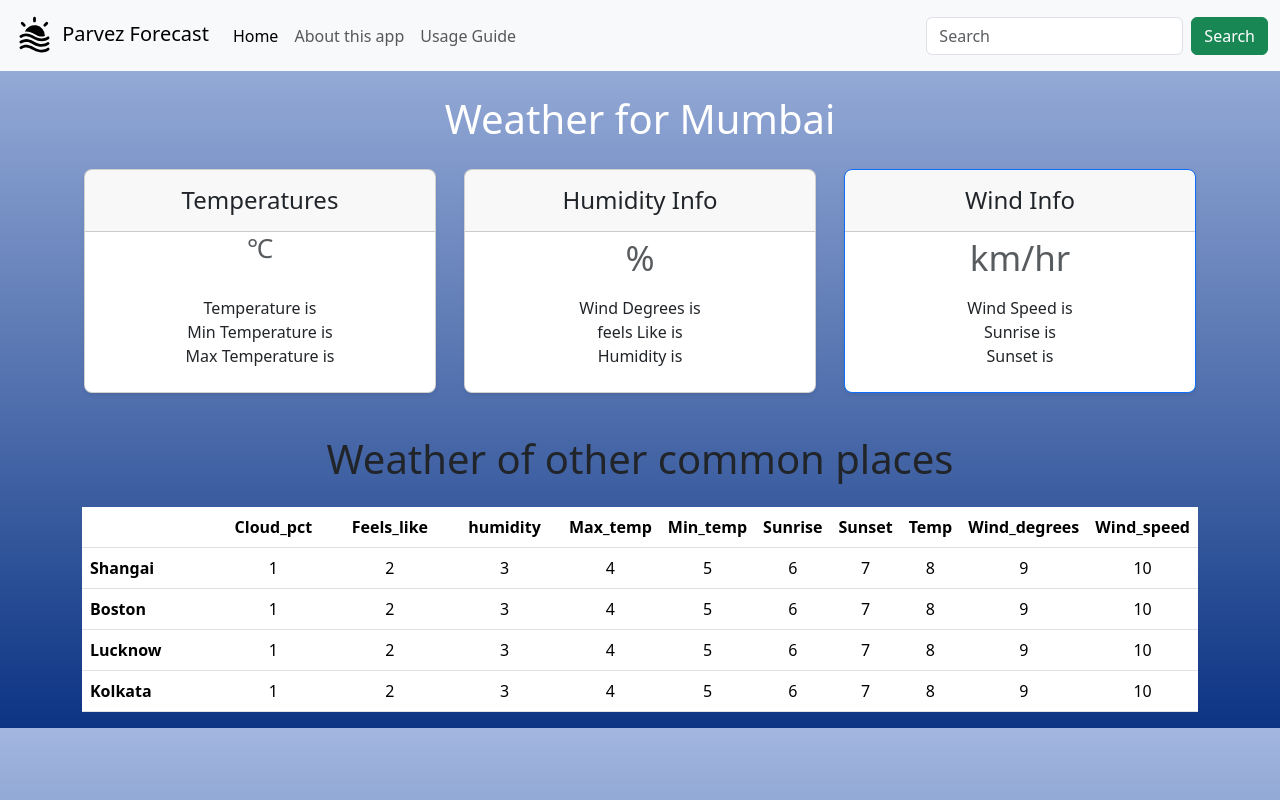
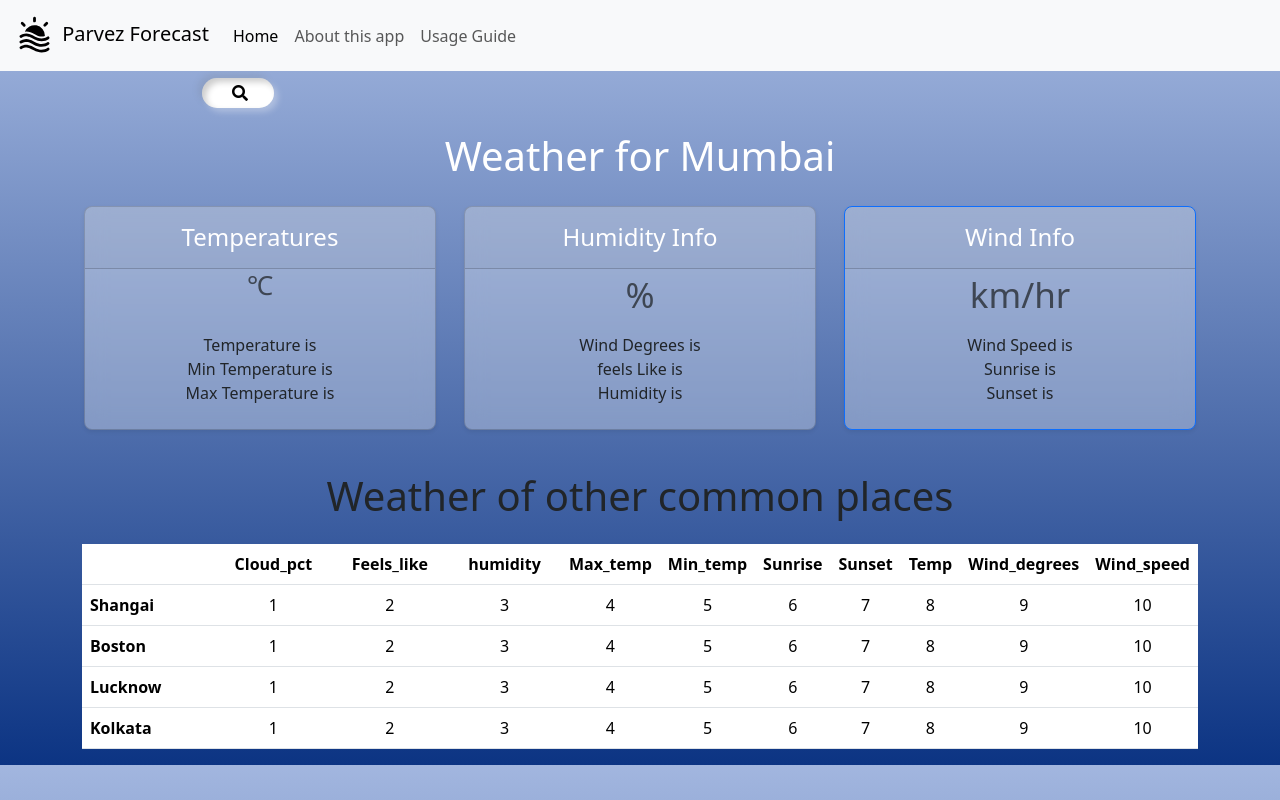
Before and after one commit to parvezzkhan/ParvezForecast, a plain HTML site: page index.html in a window 1280 px wide. Drawn offline with nearby package versions, Linux system fonts and the light colour scheme; no server answers.

Commit message:
Update index.html

```diff
--- a/index.html
+++ b/index.html
@@ -4,16 +4,16 @@
 <head>
   <meta charset="utf-8">
   <meta name="viewport" content="width=device-width, initial-scale=1">
-  <meta property="og:image" content="https://parvezforecast.vercel.app/assets/images/wfavicon.png">
   <title>Parvez Forecast</title>
   <link href="https://cdn.jsdelivr.net/npm/bootstrap@5.3.2/dist/css/bootstrap.min.css" rel="stylesheet"
     integrity="sha384-T3c6CoIi6uLrA9TneNEoa7RxnatzjcDSCmG1MXxSR1GAsXEV/Dwwykc2MPK8M2HN" crossorigin="anonymous">
-
+    <link href="https://use.fontawesome.com/releases/v5.6.1/css/all.css" rel="stylesheet">
+    <link href="https://fonts.googleapis.com/css2?family=Lato&display=swap" rel="stylesheet">
 
   <script src="script.js"></script>
   <link href="/assets/images/wfavicon.png" rel="icon">
   <link href="assets/img/wfavicon.png" rel="wfavicon.png">
-    <style>
+  <style>
     .col {
     /* Set the initial border color */
     border: 2px solid transparent; /* Transparent border initially */
@@ -21,13 +21,86 @@
 }
 
 .col:hover {
-    /* Apply the linear gradient border color on hover */
+
     border-image: linear-gradient(to top, #0c3483 0%, #a2b6df 100%, #6b8cce 100%, #a2b6df 100%);
-    border-image-slice: 1; /* Ensure the border gradient covers the entire border */
-    border-width: 2px; /* Set the border width as needed */
-    border-style: solid; /* Use a solid border style */
-    cursor: pointer; /* Change the cursor to a pointer on hover */
+    border-image-slice: 1;
+    border-width: 2px;
+    border-style: solid;
+    cursor: pointer;
+
+
 }
+.icon svg path:hover {
+    fill: linear-gradient(to top, rgb(12, 52, 131) 0%, rgb(162, 182, 223) 100%, rgb(107, 140, 206) 100%, rgb(162, 182, 223) 100%);/* Change the fill color to your desired color on hover */
+}
+.card {
+    position: relative;
+    background: rgba(255, 255, 255, 0.3); /* Background color with transparency */
+    backdrop-filter: blur(10px); /* Apply the blur effect */
+}
+
+
+.search-container{
+    background: #fff;
+    height: 30px;
+    border-radius: 30px;
+    padding: 10px 20px;
+    display: flex;
+    justify-content: center;
+    align-items: center;
+    cursor: pointer;
+    transition: 0.8s;
+    margin-top: 7px;
+    /*box-shadow:inset 2px 2px 2px 0px rgba(255,255,255,.5),
+    inset -7px -7px 10px 0px rgba(0,0,0,.1),
+   7px 7px 20px 0px rgba(0,0,0,.1),
+   4px 4px 5px 0px rgba(0,0,0,.1);
+   text-shadow:  0px 0px 6px rgba(255,255,255,.3),
+              -4px -4px 6px rgba(116, 125, 136, .2);
+  text-shadow: 2px 2px 3px rgba(255,255,255,0.5);*/
+  box-shadow:  4px 4px 6px 0 rgba(255,255,255,.3),
+              -4px -4px 6px 0 rgba(116, 125, 136, .2),
+    inset -4px -4px 6px 0 rgba(255,255,255,.2),
+    inset 4px 4px 6px 0 rgba(0, 0, 0, .2);
+    margin-left: 120px;
+}
+
+.search-container:hover > .search-input{
+    width: 400px;
+}
+
+.search-container .search-input{
+    background: transparent;
+    border: none;
+    outline:none;
+    width: 0px;
+    font-weight: 500;
+    font-size: 16px;
+    transition: 0.8s;
+
+}
+
+.search-container .search-btn .fas{
+    color: black;
+}
+@media (max-width: 768px) {
+    .search-container {
+        margin: 0; /* Remove the left margin for smaller screens */
+    }
+}
+.search-container:hover > .search-input {
+    width: 400px; /* Adjust the width on hover for all screen sizes */
+}
+
+
+.search-container:hover{
+  animation: hoverShake 0.15s linear 3;
+}
+.search-btn{
+  background-color: transparent;
+  border: none;
+  }
+
   </style>
 </head>
 
@@ -51,27 +124,44 @@
           <li class="nav-item">
             <a class="nav-link" href="#">About this app</a>
           </li>
+          <!-- <li class="nav-item dropdown">
+            <a class="nav-link dropdown-toggle" href="#" role="button" data-bs-toggle="dropdown" aria-expanded="false">
+
+            </a> -->
+            <!-- <ul class="dropdown-menu">
+              <li><a class="dropdown-item" href="#">Delhi</a></li>
+              <li><a class="dropdown-item" href="#">Seattle</a></li>
+              <li>
+                <hr class="dropdown-divider">
+              </li>
+              <li><a class="dropdown-item" href="#">Bangalore</a></li>
+            </ul> -->
 
           <li class="nav-item">
             <a class="nav-link ">Usage Guide</a>
           </li>
         </ul>
-        <form class="d-flex" role="search">
-            <input id="city" class="form-control me-2" type="search" placeholder="Search" aria-label="Search">
-            <button class="btn btn-success" type="submit" id="submit">Search</button>
-        </form>
+
       </div>
     </div>
   </nav>
 
   <div class="container">
+    <form class="d-flex" role="search">
+      <!-- <input id="city" class="form-control me-2" type="search" placeholder="Search" aria-label="Search"> -->
+      <div class="search-container">
+        <input id="city"  type="text" name="search" placeholder="Search..." class="search-input">
+      <!-- <button class="btn btn-success" type="submit" id="submit">Search</button> -->
+      <button class="search-btn" type="submit" id="submit"><i class="fas fa-search"></i></button>
+      </div>
+  </form>
     <h1 class="my-4 text-center " id="tittle">Weather for <span id="cityName"></span></h1>
     <main>
       <div class="row row-cols-1 row-cols-md-3 mb-3 text-center">
         <div class="col">
           <div class="card mb-4 rounded-3 shadow-sm">
             <div class="card-header py-3">
-              <h4 class="my-0 fw-normal">Temperatures</h4>
+              <h4 class="my-0 fw-normal" style="color: white;">Temperatures</h4>
             </div>
             <div class="card-body1">
               <h1 class="card-title pricing-card-title"><span id="temp2"></span><small
@@ -88,7 +178,7 @@
         <div class="col">
           <div class="card mb-4 rounded-3 shadow-sm">
             <div class="card-header py-3">
-              <h4 class="my-0 fw-normal">Humidity Info</h4>
+              <h4 class="my-0 fw-normal"style="color: white;">Humidity Info</h4>
             </div>
             <div class="card-body2">
               <h1 class="card-title pricing-card-title"> <span id="humidity2"></span><small
@@ -105,7 +195,7 @@
         <div class="col">
           <div class="card mb-4 rounded-3 shadow-sm border-primary">
             <div class="card-header py-3">
-              <h4 class="my-0 fw-normal">Wind Info</h4>
+              <h4 class="my-0 fw-normal"style="color: white;">Wind Info</h4>
             </div>
             <div class="card-body3">
               <h1 class="card-title pricing-card-title"> <span id="wind_speed2"></span><small
```
